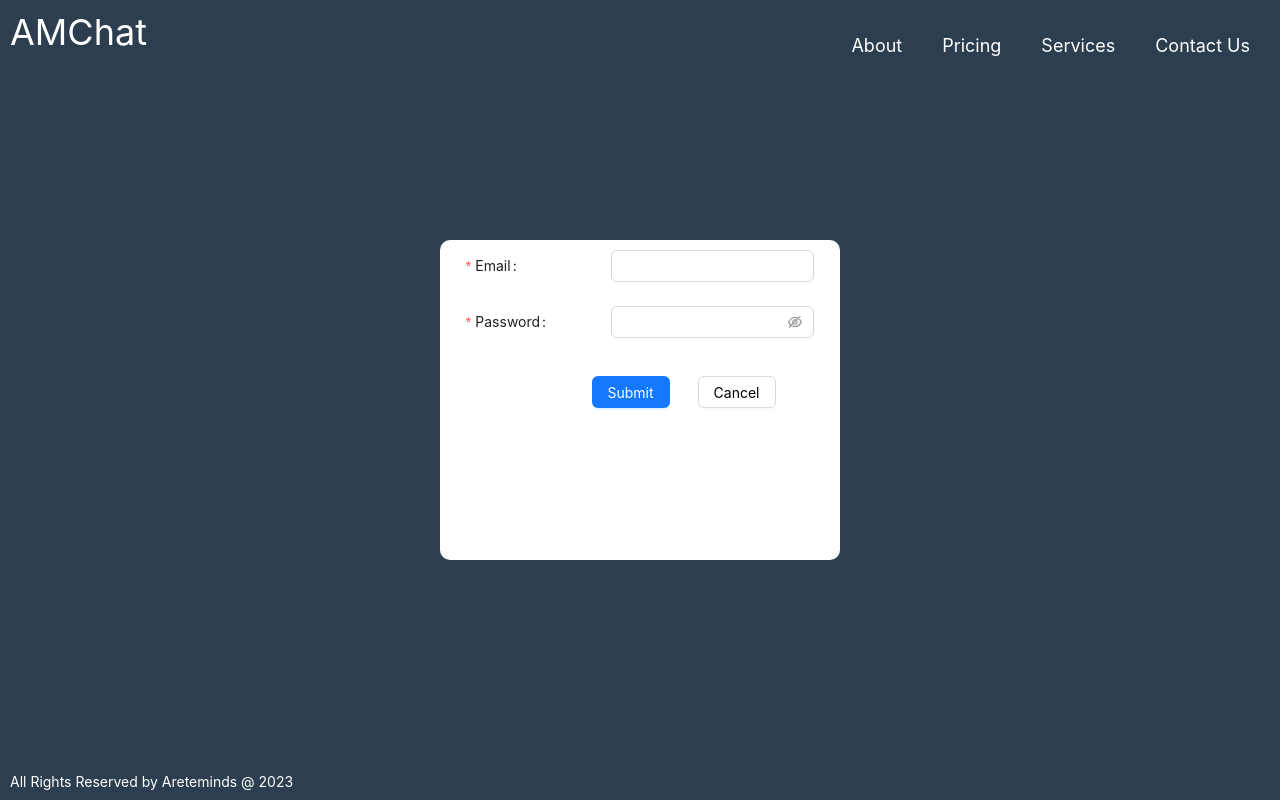
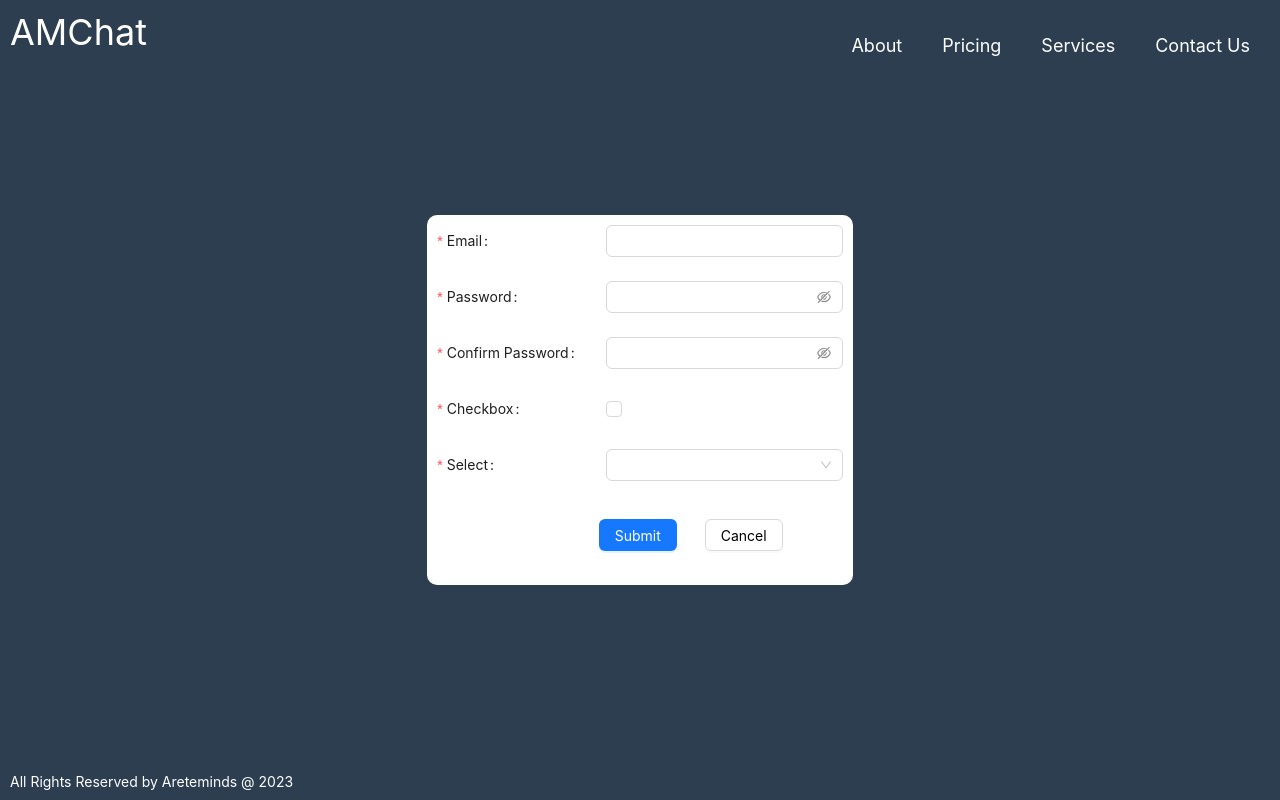
Before and after one commit to ravitejap-am/yaswanth, a React (Create React App) app: page / in a window 1280 px wide. Both pictures are taken after a click on the element "Continue With Register". Built offline with nearby package versions, Linux system fonts and the light colour scheme.

Commit message:
bug fixes

```diff
--- /dev/null
+++ b/src/components/common/buttons/GeneralButton.jsx
@@ -0,0 +1,21 @@
+import { Button } from 'antd';
+const GeneralButton = ({ buttonProps, buttonHandler }) => {
+  console.log(buttonProps);
+  return (
+    <Button
+      type={buttonProps.type}
+      htmlType="submit"
+      className="center"
+      onClick={buttonHandler}
+      style={{
+        color: buttonProps.color,
+        backgroundColor: buttonProps.backgroundColor,
+        width: buttonProps.width,
+        height: buttonProps.height,
+      }}
+    >
+      {buttonProps.name}
+    </Button>
+  );
+};
+export default GeneralButton;
--- a/src/components/common/forms/GeneralForm.jsx
+++ b/src/components/common/forms/GeneralForm.jsx
@@ -11,12 +11,23 @@ import {
   Modal,
 } from 'antd';
 import Document from '../upload/file/Document';
+import GeneralButton from '../buttons/GeneralButton';
 const { TextArea } = Input;
 const GeneralForm = ({
   formElements = [],
   onSuccesHandler = () => {},
-  submitButton = { name: 'Submit', color: 'white', backgroundColor: '#4096f' },
-  cancelButton = { name: 'Cancel', color: 'black', backgroundColor: 'white' },
+  submitButton = {
+    name: 'Submit',
+    color: 'white',
+    backgroundColor: '#4096f',
+    type: 'primary',
+  },
+  cancelButton = {
+    name: 'Cancel',
+    color: 'black',
+    backgroundColor: 'white',
+    type: 'default',
+  },
   onCancelHandler = () => {},
   formType = 'nomal',
   forgorPasswordHandler = () => {},
@@ -25,6 +36,8 @@ const GeneralForm = ({
   const [filesystem, setFileSysytem] = useState([]);
   console.log(filesystem);
   const onFinish = (values) => {
+    console.log(values);
+    onSuccesHandler.bind(values);
     console.log('Received values:', values);
   };
 
@@ -44,11 +57,9 @@ const GeneralForm = ({
     text: <Input />,
     password: <Input.Password />,
     confirmPassword: <Input.Password />,
-    checkbox: <Checkbox onChange={onChangeCheckBox} />,
     number: <InputNumber type="number" />,
     switch: <Switch />,
     date: <DatePicker />,
-    select: <Select onChange={onSelectChange} options={[]} />,
     description: <TextArea rows={4} />,
     file: <Document setFile={setFileSysytem} />,
   };
@@ -79,13 +90,18 @@ const GeneralForm = ({
             label={item.label}
             name={item.name}
             rules={item?.rules != undefined ? item.rules : []}
-            //  {item.type === 'file' ? valuePropName="fileList"}
             valuePropName={item.type === 'file' ? item.name : null}
             getValueFromEvent={item.type === 'file' ? normFile : null}
           >
-            {(item.type === 'email' || item.type === 'text') && <Input />}
-            {(item.type === 'password' || item.type === 'confirmPassword') && (
-              <Input.Password />
+            {elements[item.type] || (
+              <>
+                {item.type === 'select' && (
+                  <Select
+                    onChange={(value) => {
+                      form.setFieldsValue({ [item.name]: value });
+                    }}
+                    options={item?.options != undefined ? item?.options : []}
+                  />
                 )}
                 {item.type === 'checkbox' && (
                   <Checkbox
@@ -94,23 +110,8 @@ const GeneralForm = ({
                     }}
                   />
                 )}
-
-            {item.type === 'number' && <InputNumber type="number" />}
-            {item.type === 'switch' && <Switch />}
-            {item.type === 'date' && <DatePicker />}
-            {item.type === 'select' && (
-              <Select
-                onChange={(value) => {
-                  form.setFieldsValue({ [item.name]: value });
-                }}
-                options={item?.options != undefined ? item?.options : []}
-              />
+              </>
             )}
-            {item.type === 'description' && (
-              <TextArea rows={item?.row != undefined ? item.row : 4} />
-            )}
-            {item.type === 'file' && <Document setFile={setFileSysytem} />}
-            {/* {elements[item.type] || <></>} */}
           </Form.Item>
         );
       })}
@@ -123,7 +124,12 @@ const GeneralForm = ({
       )}
       <Form.Item wrapperCol={{ offset: 6, span: 18 }}>
         <div className="center" style={{ gap: '2em', marginTop: '1em' }}>
-          <Button
+          <GeneralButton buttonProps={submitButton} buttonHandler={onFinish} />
+          <GeneralButton
+            buttonProps={cancelButton}
+            buttonHandler={onFinishFailed}
+          />
+          {/* <Button
             type="primary"
             htmlType="submit"
             className="center"
@@ -148,7 +154,7 @@ const GeneralForm = ({
             onClick={onCancelHandler}
           >
             {cancelButton.name}
-          </Button>
+          </Button> */}
         </div>
       </Form.Item>
     </Form>
--- a/src/components/iam/signUp/SignUp.jsx
+++ b/src/components/iam/signUp/SignUp.jsx
@@ -45,21 +45,21 @@ const SignUp = ({ screenHandler }) => {
         { validator: validatePassword },
       ],
     },
-    // {
-    //   label: 'Confirm Password',
-    //   type: 'confirmPassword',
-    //   name: 'confirmPassword',
-    //   rules: [
-    //     { required: true, message: 'Please confirm your password!' },
-    //     // { validator: validateConfirmPassword },
-    //   ],
-    // },
-    // {
-    //   label: 'Checkbox',
-    //   type: 'checkbox',
-    //   name: 'isSelected',
-    //   rules: [{ required: true, message: 'Please Check the element' }],
-    // },
+    {
+      label: 'Confirm Password',
+      type: 'confirmPassword',
+      name: 'confirmPassword',
+      rules: [
+        { required: true, message: 'Please confirm your password!' },
+        // { validator: validateConfirmPassword },
+      ],
+    },
+    {
+      label: 'Checkbox',
+      type: 'checkbox',
+      name: 'isSelected',
+      rules: [{ required: true, message: 'Please Check the element' }],
+    },
     // {
     //   label: 'Number',
     //   type: 'number',
@@ -78,31 +78,31 @@ const SignUp = ({ screenHandler }) => {
     //   name: 'date',
     //   rules: [{ required: true, message: 'Please  select the Date' }],
     // },
-    // {
-    //   label: 'Select',
-    //   type: 'select',
-    //   name: 'select',
-    //   rules: [{ required: true, message: 'Please  select the somthing' }],
-    //   options: [
-    //     {
-    //       value: 'option1',
-    //       label: 'Option 1',
-    //     },
-    //     {
-    //       value: 'option1',
-    //       label: 'Option 2',
-    //     },
-    //     {
-    //       value: 'option3',
-    //       label: 'Option 3',
-    //     },
-    //     {
-    //       value: 'option4',
-    //       label: 'Option 4',
-    //       disabled: true,
-    //     },
-    //   ],
-    // },
+    {
+      label: 'Select',
+      type: 'select',
+      name: 'select',
+      rules: [{ required: true, message: 'Please  select the somthing' }],
+      options: [
+        {
+          value: 'option1',
+          label: 'Option 1',
+        },
+        {
+          value: 'option1',
+          label: 'Option 2',
+        },
+        {
+          value: 'option3',
+          label: 'Option 3',
+        },
+        {
+          value: 'option4',
+          label: 'Option 4',
+          disabled: true,
+        },
+      ],
+    },
     // {
     //   label: 'Name',
     //   type: 'text',
@@ -121,20 +121,24 @@ const SignUp = ({ screenHandler }) => {
     //   type: 'file',
     //   name: 'fileList',
     // },
+    // {
+    //   label: 'Input Box',
+    //   type: 'text',
+    //   name: 'text',
+    //   rules: [{ required: true, message: 'Please input your Text' }],
+    // },
   ];
   const submitButtonProperty = {
     name: 'Submit',
     color: 'white',
-    // backgroundColor: 'green',
-    // width: '5em',
-    // height: '2em',
+    backgroundColor: '#4096f',
+    type: 'primary',
   };
   const cancelButtonProperty = {
     name: 'Cancel',
     color: 'black',
-    // backgroundColor: 'blue',
-    // width: '5em',
-    // height: '2em',
+    backgroundColor: 'white',
+    type: 'default',
   };
   return (
     <Content className="coloumCenter" style={{ gap: '1em' }}>
```
Also changed, not shown: src/components/common/buttons/Submit.jsx (deleted, +0 -13 lines). Lines whose indentation alone changed are shown as unchanged.
